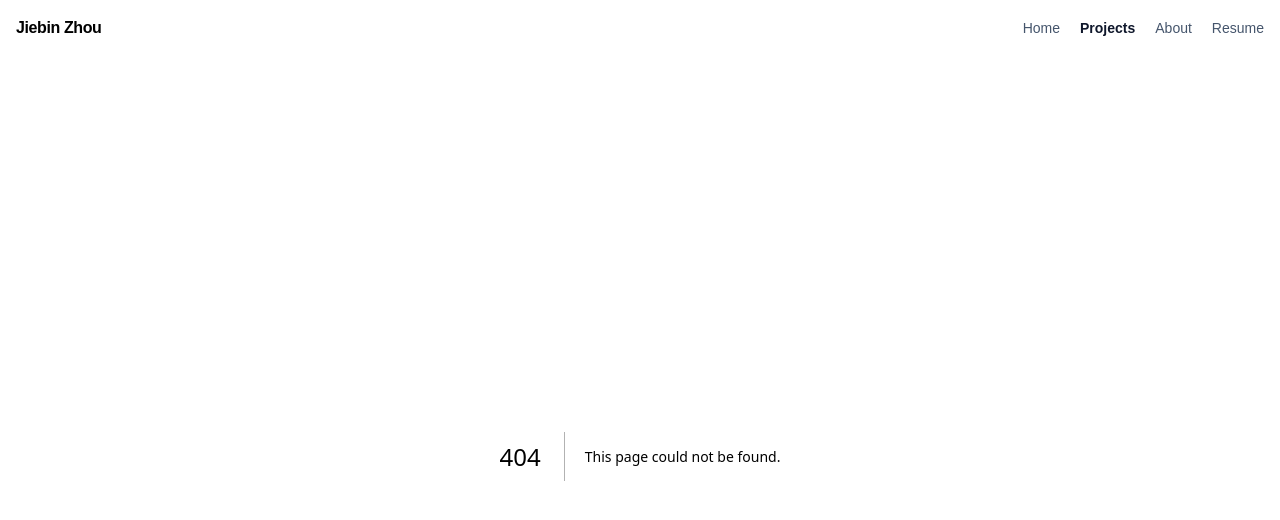
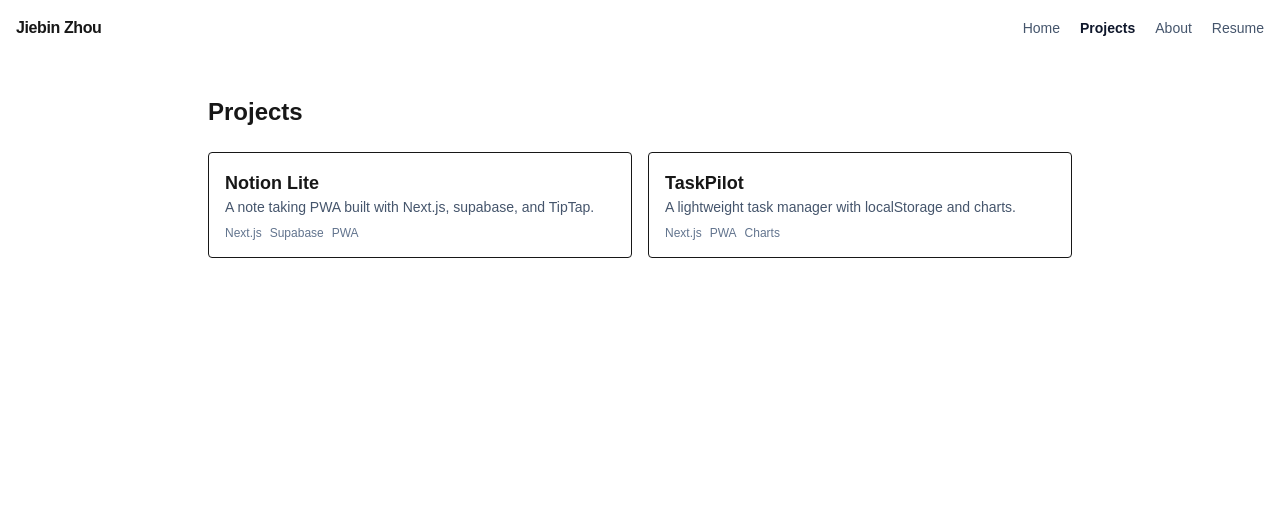
Before and after one commit to jiebinzhou98/portfolio, a Next.js app: page /projects in a window 1280 px wide. Before the commit this address had no page. Shown: the top 520 px of the page. Built offline with nearby package versions, Linux system fonts and the light colour scheme.

Commit message:
feat: include projects

```diff
--- a/src/app/layout.tsx
+++ b/src/app/layout.tsx
@@ -1,7 +1,7 @@
 import type { Metadata } from "next";
 import { Geist, Geist_Mono } from "next/font/google";
 import "./globals.css";
-import Header from "../components/header";
+import Header from "../components/Header";
 
 const geistSans = Geist({
   variable: "--font-geist-sans",
--- a/src/app/project/page.tsx
+++ /dev/null
@@ -1,7 +0,0 @@
-export default function Project() {
-  return (
-    <main>
-      This is the project page
-    </main>
-  )
-}
--- /dev/null
+++ b/src/app/projects/page.tsx
@@ -0,0 +1,15 @@
+import { projects } from "@/libs/projects"
+import ProjectCard from "@/components/project-card"
+
+export default function Projects() {
+  return (
+    <main className="container mx-auto max-w-4xl px-4 py-10">
+      <h1 className="text-2xl font-bold mb-6">Projects</h1>
+      <div className="grid gap-4 sm:grid-cols-2">
+        {projects.map(p => (
+          <ProjectCard key={p.slug} project={p}/>
+        ))}
+      </div>
+    </main>
+  )
+}
--- /dev/null
+++ b/src/components/project-card.tsx
@@ -0,0 +1,20 @@
+import Link from "next/link";
+import type { Project } from "../libs/projects";
+
+export default function ProjectCard({ project }: {project: Project}) {
+  return (
+    <div className="rounded border p-4">
+      <h3 className="text-lg font-semibold">
+        <Link href={`/project/${project.slug}`}>
+          {project.title}
+        </Link>
+      </h3>
+      <p className="text-sm text-slate-600">{project.summary}</p>
+      <div className="mt-2 flex flex-wrap gap-2 text-xs text-slate-500">
+        {project.tech.map(t => (
+          <span key={t}>{t}</span>
+        ))}
+      </div>
+    </div>
+  )
+}
--- /dev/null
+++ b/src/libs/projects.ts
@@ -0,0 +1,26 @@
+export type Project = {
+  slug: string;
+  title: string;
+  summary: string;
+  tech: string[];
+  year?: string;
+  link?: string;
+}
+
+export const projects: Project[] = [
+  {
+    slug: "notion-lite",
+    title: "Notion Lite",
+    summary: "A note taking PWA built with Next.js, supabase, and TipTap.",
+    tech: ["Next.js", "Supabase", "PWA"],
+    year: "2025",
+    link: "https://notion-lite.vercel.app",
+  },
+    {
+    slug: "taskpilot",
+    title: "TaskPilot",
+    summary: "A lightweight task manager with localStorage and charts.",
+    tech: ["Next.js", "PWA", "Charts"],
+    year: "2025",
+  },
+]
```
